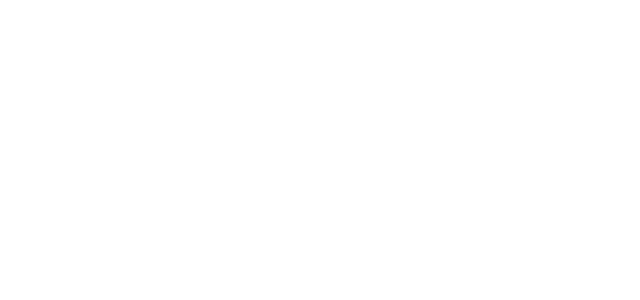
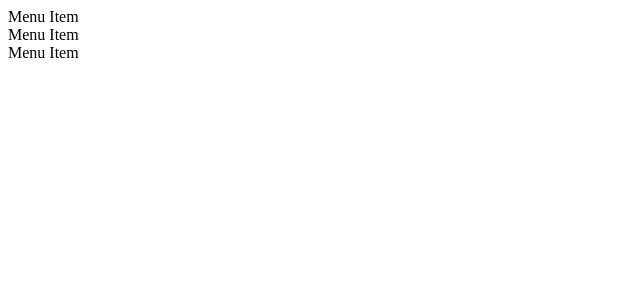
Before and after one commit to CaimeoAI/practice_treeview, a React (Vite) app: page / in a window 1280 px wide. Shown: the top 300 px of the page, without its empty margins (0-640 px from the left). Built offline with nearby package versions, Linux system fonts and the light colour scheme.

Commit message:
integrated Treeview component into App.jsx, passed the menus data as props and fixed several missing imports

```diff
--- a/src/App.jsx
+++ b/src/App.jsx
@@ -1,8 +1,11 @@
+import Treeview from "./components/treeview"
+import menus from "./constants/data"
 
 function App() {
 
   return (
     <div>
+      <Treeview menus={menus}/>
     </div>
   )
 }
--- a/src/components/menu-list.jsx
+++ b/src/components/menu-list.jsx
@@ -1,4 +1,4 @@
-
+import MenuItem from "./menu-item"
 
 
 export default function MenuList({list = []}){
--- a/src/components/treeview.jsx
+++ b/src/components/treeview.jsx
@@ -1,4 +1,4 @@
-
+import MenuList from "./menu-list"
 
 
 export default function Treeview({menus = []}) {
```
